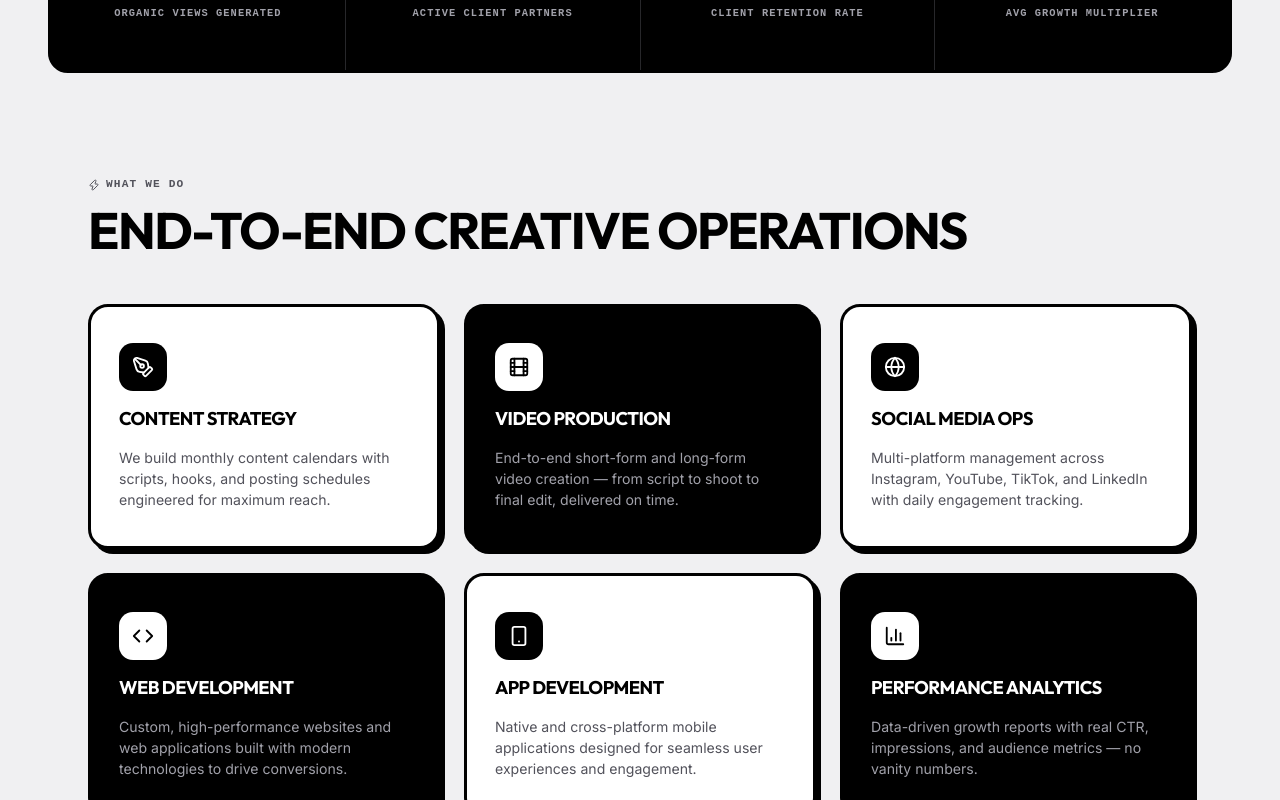
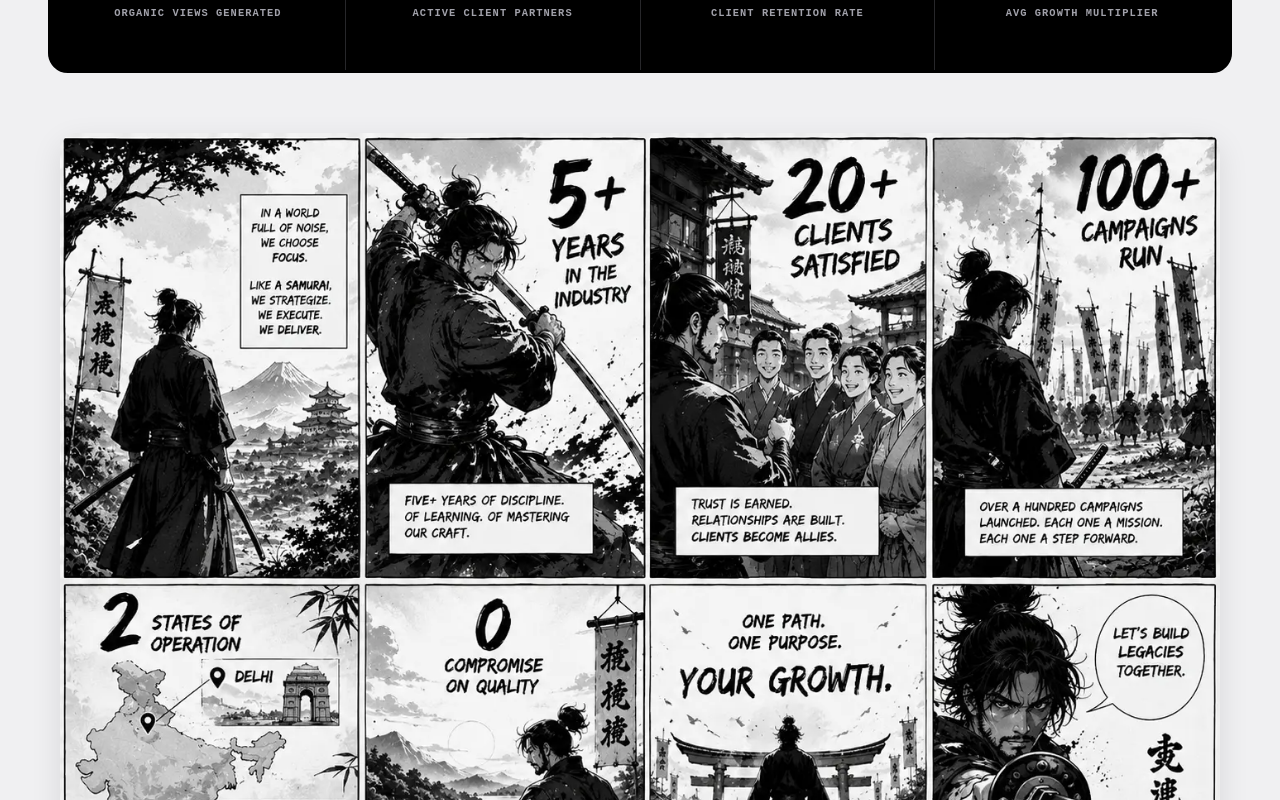
Before and after one commit to joseph42nite/hyphening-media, a React (Vite) app in the folder frontend/: page / in a window 1280 px wide. Shown: the part 960-1760 px from the top of the page. Built offline with nearby package versions, Linux system fonts and the light colour scheme; no server answers.

Commit message:
style: restore Our Story image and add Sakura Lady image before Trusted By Brands

```diff
--- a/frontend/src/views/Landing.jsx
+++ b/frontend/src/views/Landing.jsx
@@ -2,6 +2,7 @@ import React, { useEffect, useRef, useState } from 'react';
 import { useNavigate } from 'react-router-dom';
 import { ArrowRight, Zap, Film, BarChart3, PenTool, Globe, Users, Play, Sparkles, TrendingUp, Menu, X, Code, Smartphone, Megaphone, Mouse, Sword, Bomb } from 'lucide-react';
 import { EncryptedText } from "@/components/ui/encrypted-text";
+import japaneseImg from '../assets/japenese-image.webp';
 import sakuraLadyImg from '../assets/sakura-lady.webp';
 import logoImg from '../assets/logo.png';
 
@@ -1139,6 +1140,23 @@ function Landing() {
         ))}
       </div>
 
+      {/* ===== Japanese Image (Our Story) ===== */}
+      <div
+        id="our-story"
+        className="japanese-image-wrapper"
+        style={{
+          width: '100%',
+          maxWidth: '1200px',
+          margin: '60px auto',
+          padding: '0 20px',
+          display: 'flex',
+          justifyContent: 'center',
+          scrollMarginTop: '120px'
+        }}
+      >
+        <img src={japaneseImg} alt="Japanese Art" style={{ maxWidth: '100%', height: 'auto', borderRadius: '16px', boxShadow: '0 10px 30px rgba(0,0,0,0.1)' }} />
+      </div>
+
       {/* ===== Capabilities ===== */}
       <section className="landing-section" id="capabilities">
         <div className="section-label"><Zap size={12} /> What We Do</div>
@@ -1161,18 +1179,16 @@ function Landing() {
         </div>
       </section>
 
-      {/* ===== Japanese Art / Our Story Image ===== */}
+      {/* ===== Sakura Lady Image ===== */}
       <div
-        id="our-story"
-        className="japanese-image-wrapper"
+        className="sakura-image-wrapper"
         style={{
           width: '100%',
           maxWidth: '1200px',
           margin: '60px auto',
           padding: '0 20px',
           display: 'flex',
-          justifyContent: 'center',
-          scrollMarginTop: '120px'
+          justifyContent: 'center'
         }}
       >
         <img src={sakuraLadyImg} alt="Sakura Lady" style={{ maxWidth: '100%', height: 'auto', borderRadius: '16px', boxShadow: '0 10px 30px rgba(0,0,0,0.1)' }} />
```
